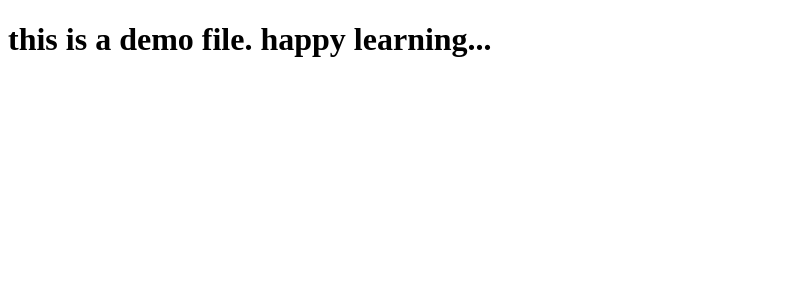
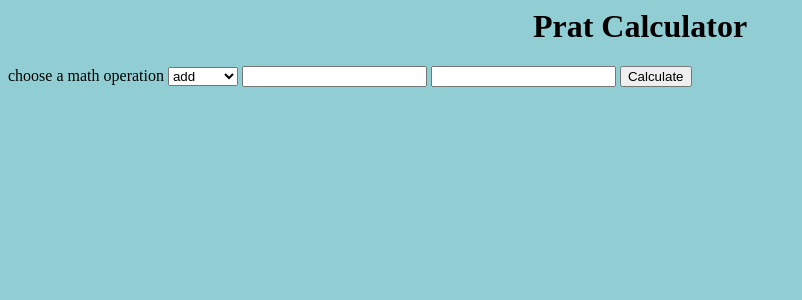
Before and after one commit to pratyushmb/Prat_Python_Repo, a Flask app: template templates/index_page.html in a window 1280 px wide. Shown: the top 300 px of the page, without its empty margins (0-802 px from the left). Run offline with Flask 2, Linux system fonts and the light colour scheme; the template is opened without the code that fills it, so the values that code supplies are empty.

```diff
--- a/templates/index_page.html
+++ b/templates/index_page.html
@@ -1,10 +1,33 @@
-<!DOCTYPE html>
-<html lang="en">
-<head>
-    <meta charset="UTF-8">
-    <title>calculator demo</title>
-</head>
-<body>
-<h1>this is a demo file. happy learning...</h1>
-</body>
-</html>
+{% block head %}
+<!-- Blocks are used for inheritance and act as placeholders
+and replacements at the same time. All the block tag does is to
+tell the template engine that a child template may override those portions of the template
+refer Flask_basics_5.docx -->
+
+<title>Pratyush Calculator</title>
+<link rel="stylesheet" href="{{ url_for('static', filename='css/style.css') }}">
+{% endblock %}
+
+{% block body %}
+<div class="content">
+    <!-- The <div> tag defines a division or a section in an HTML document.
+The <div> tag is used as a container for HTML elements - which is then styled with CSS or manipulated with JavaScript.
+The <div> tag is easily styled by using the class or id attribute.
+Any sort of content can be put inside the <div> tag! -->
+    <h1 style="text-align: center">Prat Calculator</h1>
+    <div class = "form">
+        <form action="/math" method="POST">
+                <label for="operation">choose a math operation</label>
+            <select id="operation" name="operation">  <!-- dropdown option -->
+  <option value="add">add</option>
+  <option value="subtract">subtract</option>
+  <option value="multiply">multiply</option>
+  <option value="divide">divide</option>
+            </select>
+            <input type="text" name="num1" id="num1">
+            <input type="text" name="num2" id="num2">
+            <input type="submit" value="Calculate">
+        </form>
+    </div>
+</div>
+{% endblock %}
```
Also changed, not shown: Ineuron/prat_calculator/calc.py (+27 -0 lines), templates/resultset.html (added, +18 -0 lines).
